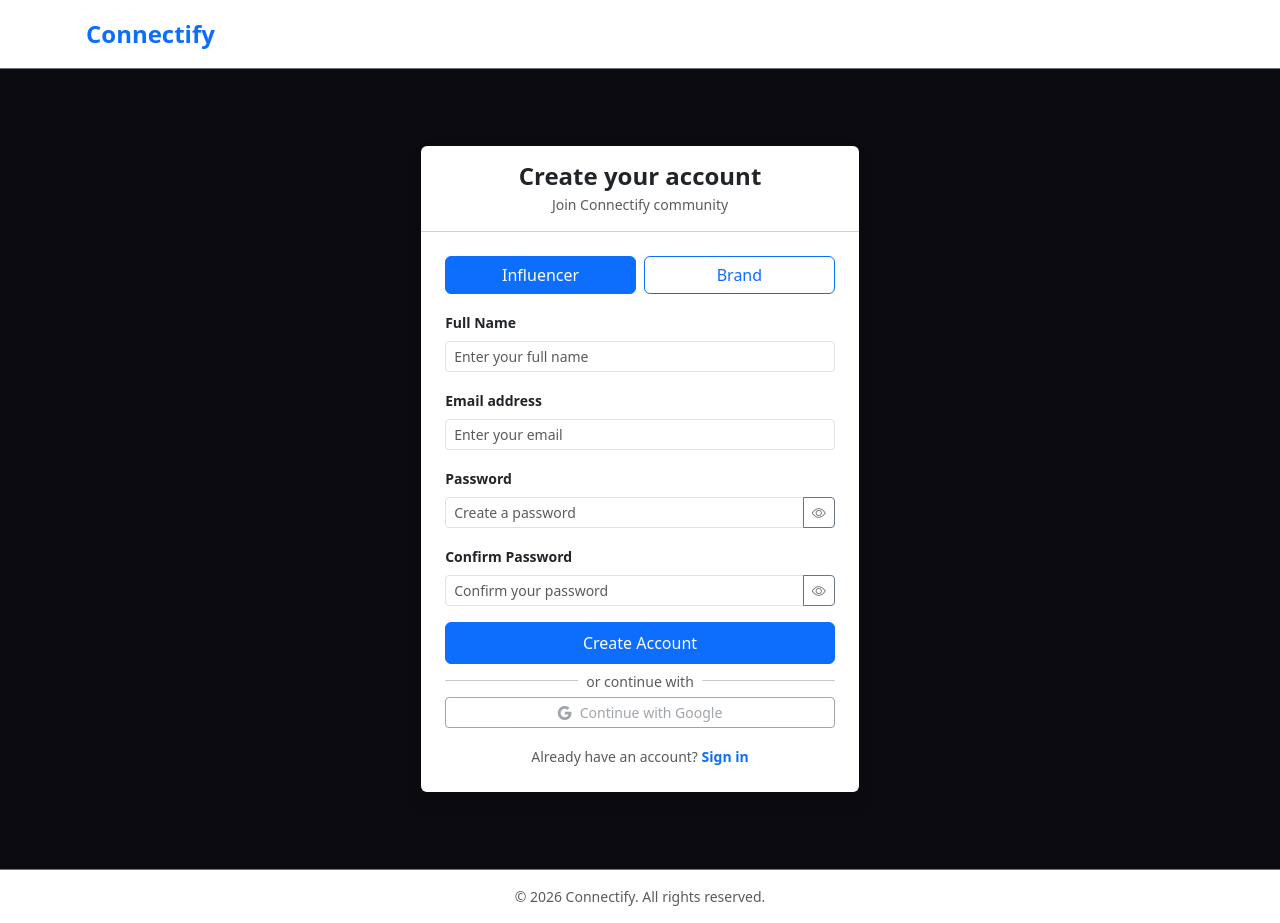
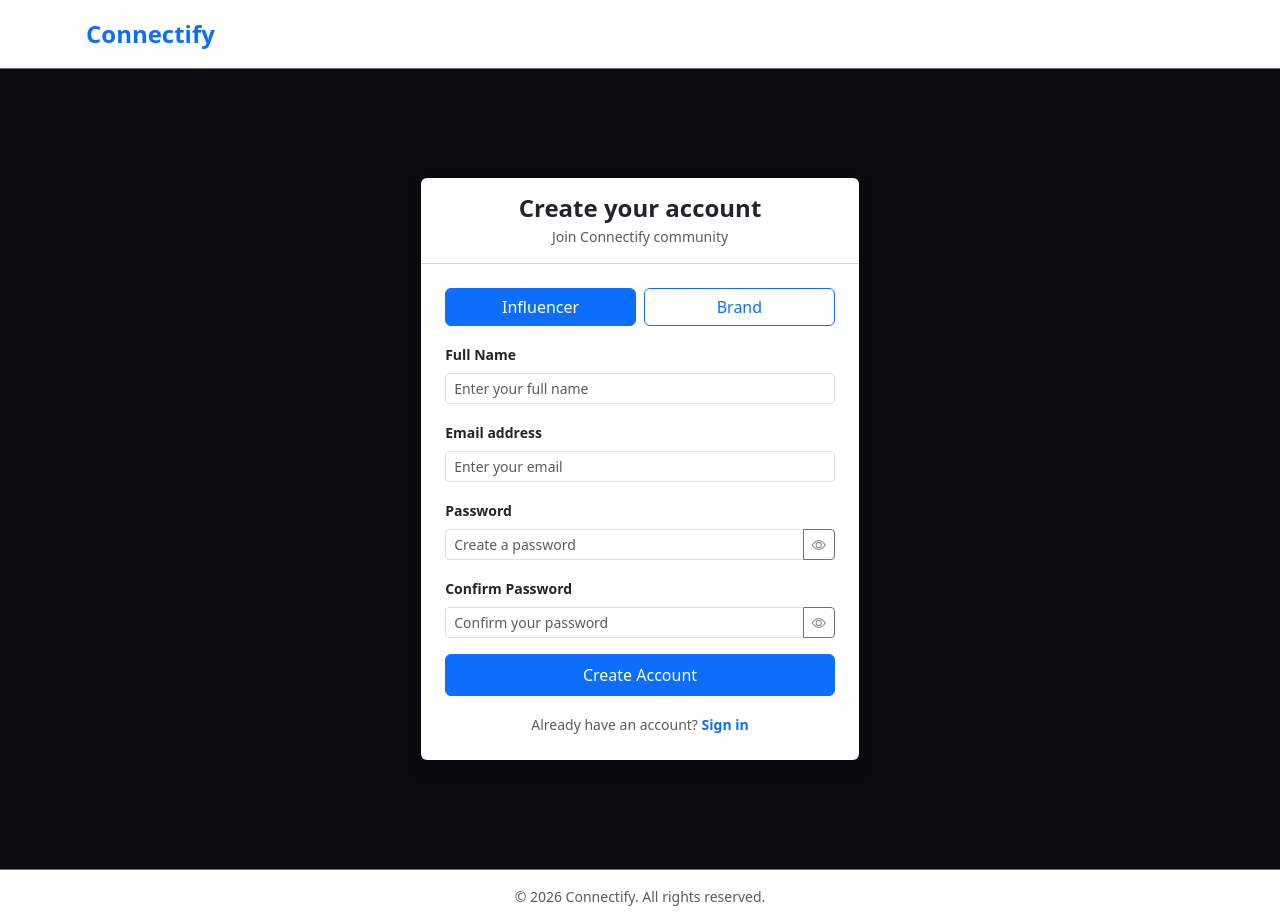
Before and after one commit to anasnoor1/connectify-frontend, a React (Vite) app: page /signup in a window 1280 px wide. Built offline with nearby package versions, Linux system fonts and the light colour scheme.

Commit message:
removed continue with google link

```diff
--- a/src/components/Signup.jsx
+++ b/src/components/Signup.jsx
@@ -206,20 +206,20 @@ const Signup = () => {
                         "Create Account"
                       )}
                     </button>
-
+{/*
                     <div className="position-relative text-center mb-3">
                       <hr className="my-2" />
                       <span className="position-absolute top-50 start-50 translate-middle bg-white px-2 text-muted small">
                         or continue with
                       </span>
-                    </div>
+                    </div> */}
 
-                    <div className="mb-3">
+                    {/* <div className="mb-3">
                       <button type="button" className="btn btn-outline-secondary w-100 btn-sm d-flex align-items-center justify-content-center" disabled>
                         <i className="bi bi-google me-2"></i>
                         Continue with Google
                       </button>
-                    </div>
+                    </div> */}
 
                     <div className="text-center">
                       <span className="text-muted small">Already have an account? </span>
```
